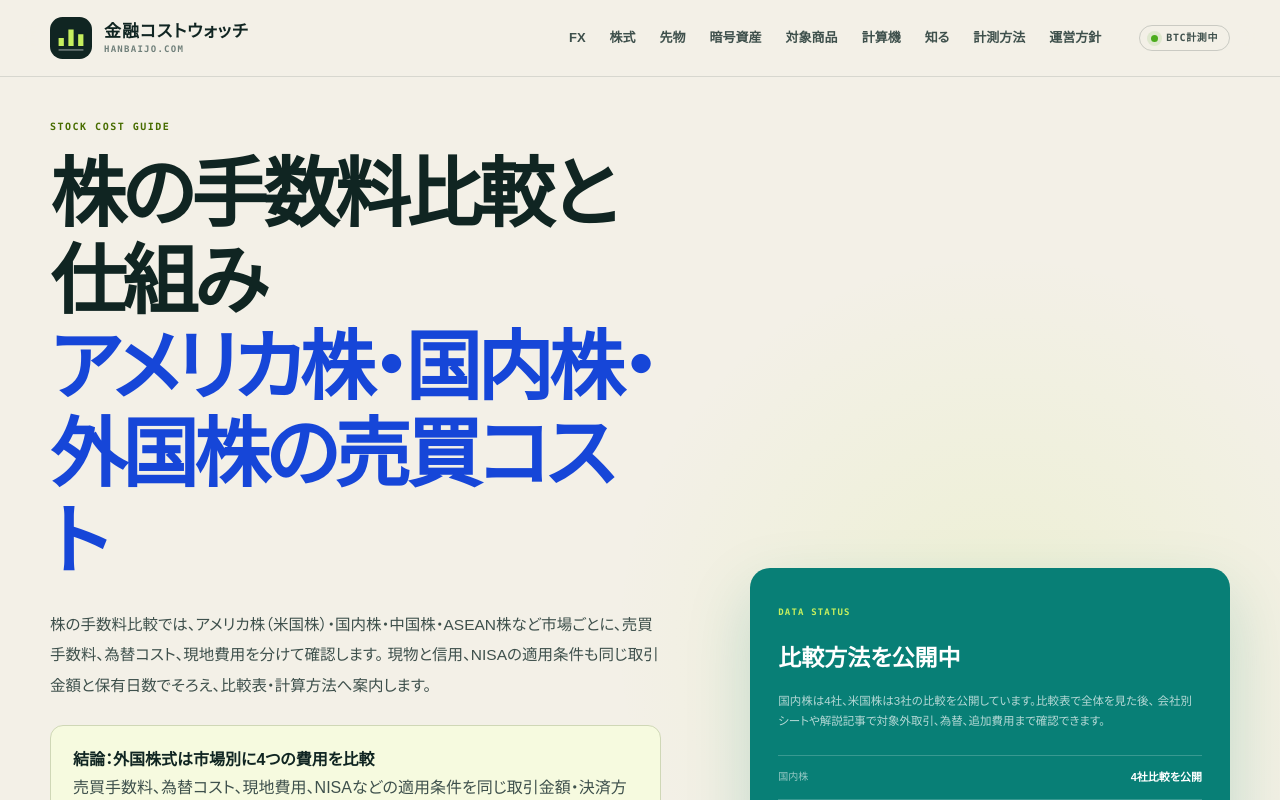
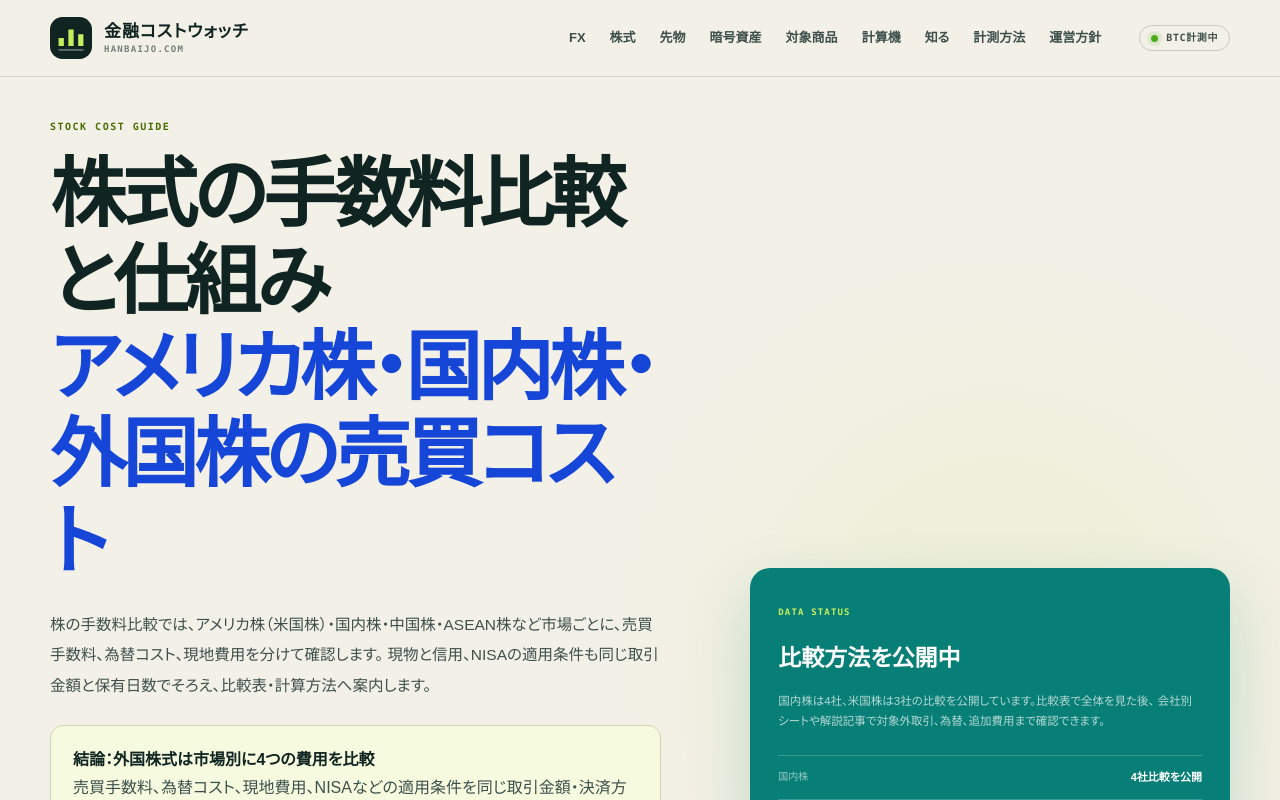
Before and after one commit to mrok18/hanbaijo, a Next.js app: page /stocks in a window 1280 px wide. Shown: the top 800 px of the page. Built offline with nearby package versions, Linux system fonts and the light colour scheme.

Commit message:
seo: align stock fee comparison intent

```diff
--- a/app/stocks/page.tsx
+++ b/app/stocks/page.tsx
@@ -5,8 +5,8 @@ import AffiliateOfferCard from '@/components/AffiliateOfferCard';
 import { AFFILIATE_OFFERS } from '@/lib/affiliates';
 
 export const metadata: Metadata = {
-  title: '株の手数料比較｜アメリカ株・国内株・外国株のコスト',
-  description: '株の手数料を比較するため、アメリカ株（米国株）・国内株式・中国株・ASEAN株の売買手数料、為替コスト、現地費用、NISA条件を同じ基準で整理します。',
+  title: '株式 手数料 比較｜アメリカ株・国内株・外国株のコスト',
+  description: '株式の手数料比較をするため、アメリカ株（米国株）・国内株式・中国株・ASEAN株の売買手数料、為替コスト、現地費用、NISA条件を同じ基準で整理します。',
   alternates: { canonical: '/stocks' },
 };
 
@@ -85,7 +85,7 @@ export default function StocksPage() {
       <section className="fx-hero">
         <div>
           <p className="page-kicker">STOCK COST GUIDE</p>
-          <h1>株の手数料比較と仕組み<br /><em>アメリカ株・国内株・外国株の売買コスト</em></h1>
+          <h1>株式の手数料比較と仕組み<br /><em>アメリカ株・国内株・外国株の売買コスト</em></h1>
           <p className="lede">
             株の手数料比較では、アメリカ株（米国株）・国内株・中国株・ASEAN株など市場ごとに、売買手数料、為替コスト、現地費用を分けて確認します。
             現物と信用、NISAの適用条件も同じ取引金額と保有日数でそろえ、比較表・計算方法へ案内します。
```
